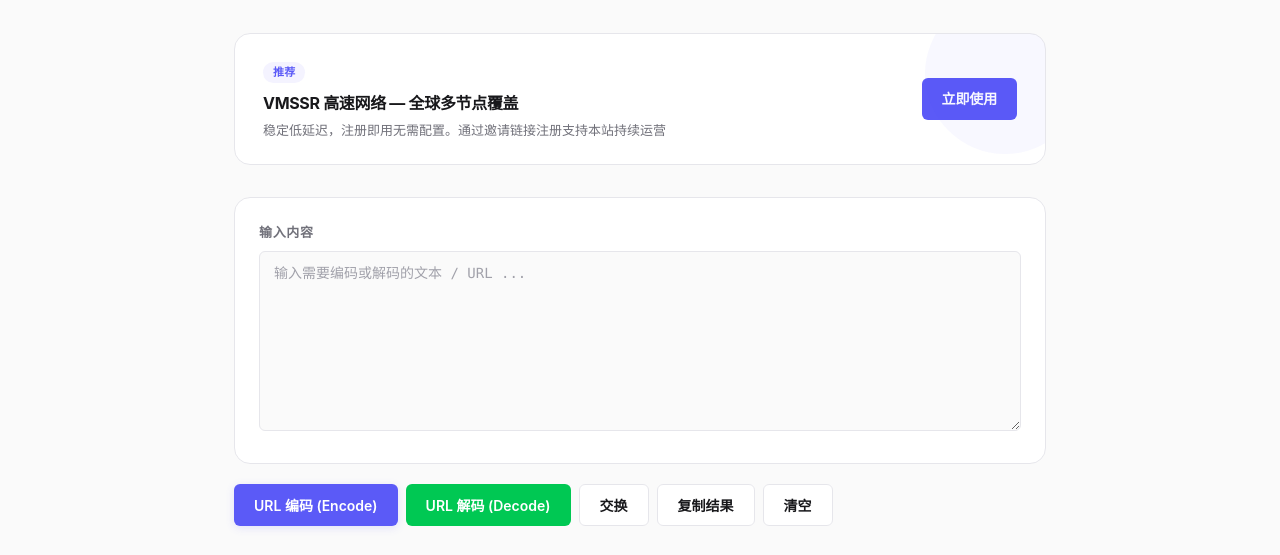
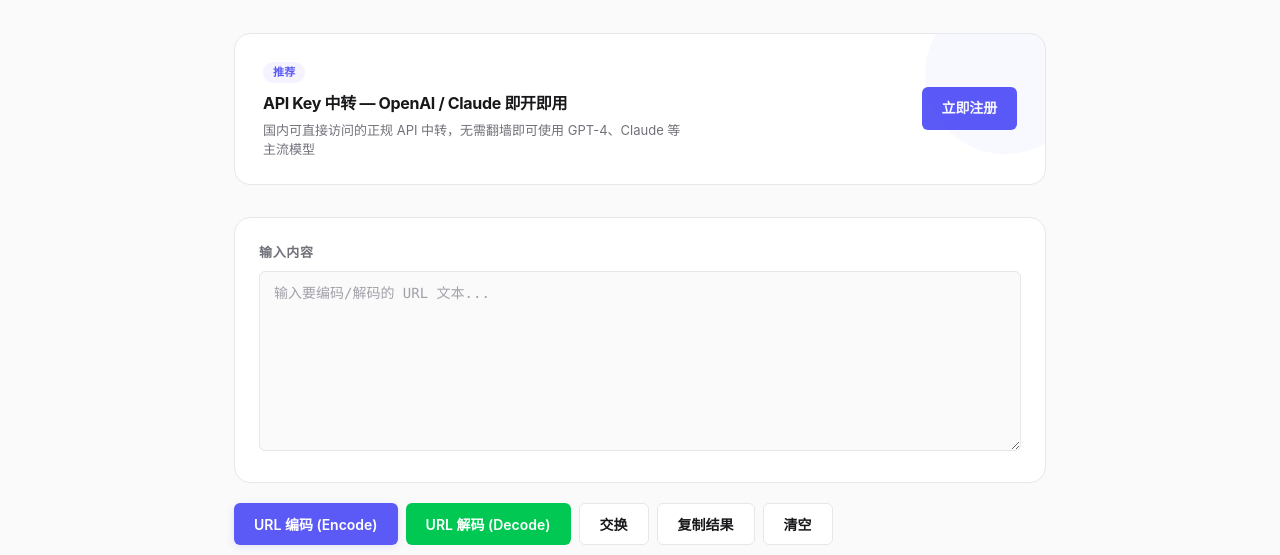
Before and after one commit to Ethan985211/devtoolsbox, a plain HTML site: page tools/url-encode.html in a window 1280 px wide. Shown: the part 187-742 px from the top of the page. Drawn offline with Linux system fonts and the light colour scheme.

Commit message:
feat: distribute apikey.fun promo across tool pages — balanced 3-way promotion
- proxy.html: add apikey.fun promo (was missing), fix footer 2025→2026
- url-encode/base64/password-gen: swap VMSSR → apikey.fun
- color-converter: add apikey.fun to rotating promo pool
- Result: 阿里云×5, VMSSR×3, apikey.fun×4, rotating×1

```diff
--- a/tools/url-encode.html
+++ b/tools/url-encode.html
@@ -41,18 +41,18 @@
       <p>在线 URL 编码与解码，使用 JavaScript 原生 encodeURIComponent / decodeURIComponent 算法</p>
     </div>
 
-    <a href="https://www.vmssr.net/#/register?code=fGN3KQqi" class="promo-banner" target="_blank" rel="nofollow sponsored">
+    <a href="https://apikey.fun/register?aff=DFWDYXJJCFSW" class="promo-banner" target="_blank" rel="nofollow sponsored">
       <div>
         <span class="promo-tag">推荐</span>
-        <div class="promo-title">VMSSR 高速网络 — 全球多节点覆盖</div>
-        <div class="promo-desc">稳定低延迟，注册即用无需配置。通过邀请链接注册支持本站持续运营</div>
+        <div class="promo-title">API Key 中转 — OpenAI / Claude 即开即用</div>
+        <div class="promo-desc">国内可直接访问的正规 API 中转，无需翻墙即可使用 GPT-4、Claude 等主流模型</div>
       </div>
-      <span class="promo-cta">立即使用</span>
+      <span class="promo-cta">立即注册</span>
     </a>
 
     <div class="tool-panel">
       <label for="inputText">输入内容</label>
-      <textarea id="inputText" placeholder="输入需要编码或解码的文本 / URL ..." rows="5"></textarea>
+      <textarea id="inputText" placeholder="输入要编码/解码的 URL 文本..." rows="6"></textarea>
     </div>
 
     <div style="display:flex;gap:8px;margin-bottom:16px;flex-wrap:wrap">
```
Also changed, not shown: tools/base64.html (+4 -4 lines), tools/color-converter.html (+7 -0 lines), tools/password-gen.html (+4 -4 lines), tools/proxy.html (+10 -1 lines).
